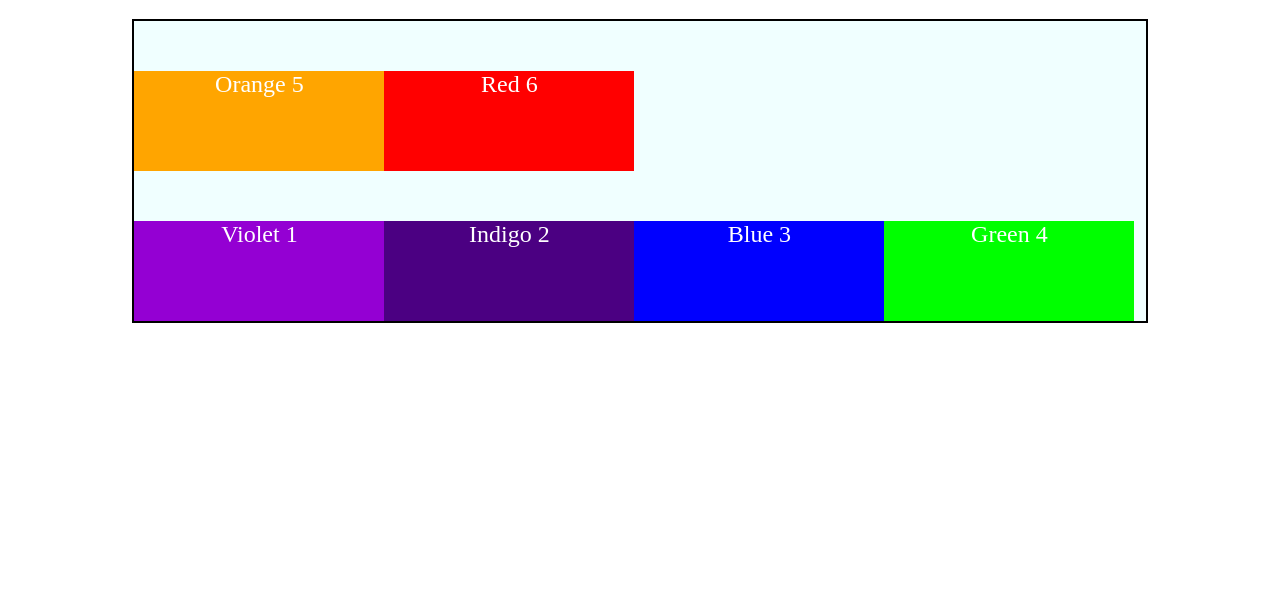
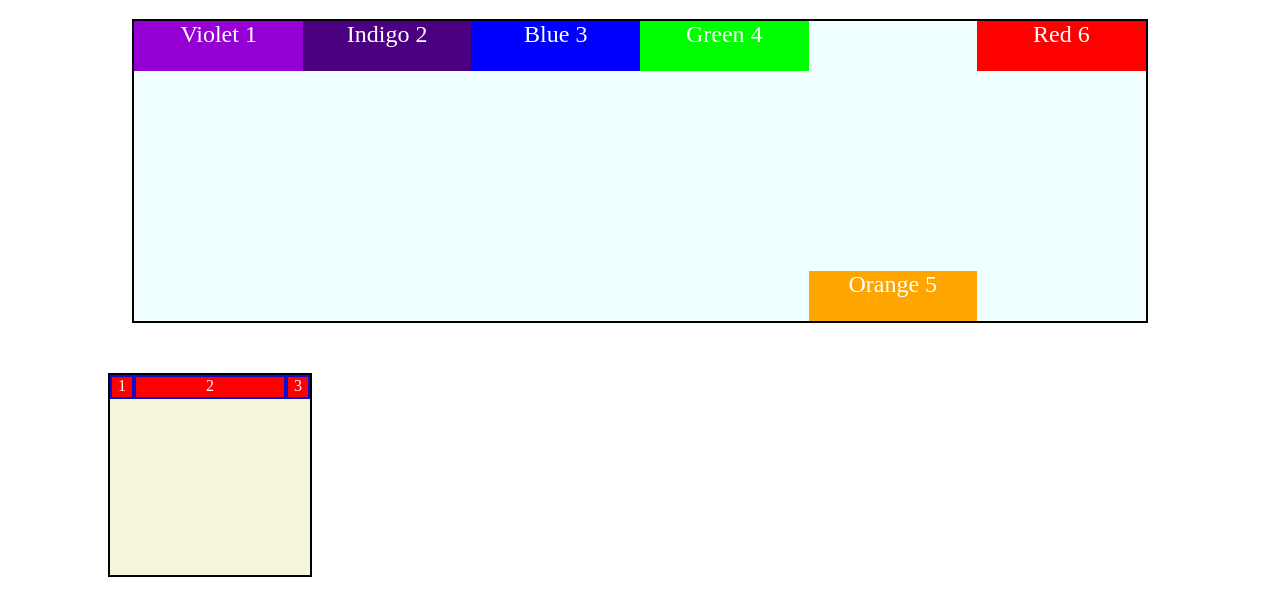
Before and after one commit to souptik7-coder/Learning-CSS, a plain HTML site: page CSS/FlexBox/index.html in a window 1280 px wide. Shown: the part 61-676 px from the top of the page. Drawn offline with Linux system fonts and the light colour scheme.

Commit message:
complete flexbox

```diff
--- a/CSS/FlexBox/index.html
+++ b/CSS/FlexBox/index.html
@@ -13,8 +13,15 @@
         <div style = "background-color : #4b0082">Indigo 2</div>
         <div style = "background-color : #0000ff">Blue 3</div>
         <div style = "background-color : #00ff00">Green 4</div>
-        <div style = "background-color : orange">Orange 5</div>
+        <div id ="orange" style = "background-color : orange">Orange 5</div>
         <div style = "background-color : red">Red 6</div>
+    </div>
+
+
+    <div class = "cont">
+        <div class = "box" id = "box1">1</div>
+        <div class = "box" id = "box2">2</div>
+        <div class = "box" id = "box3">3</div>
     </div>
 </body>
 </html>
--- a/CSS/FlexBox/style.css
+++ b/CSS/FlexBox/style.css
@@ -7,10 +7,6 @@
     display :flex;
     flex-direction : row;
     justify-content: flex-start;
-    flex-wrap: nowrap;    /* by default no wrap */
-    flex-wrap: wrap-reverse;
-
-
 
 }
 h1 {
@@ -19,9 +15,36 @@ h1 {
 }
 
 #container div {
-    height: 100px;
+    height: 50px;
     width : 250px;
     color: white;
     text-align: center;
     font-size: 1.5em;
 }
+
+#orange {
+    align-self: flex-end;
+}
+
+.cont {
+    height: 200px;
+    width : 200px;
+    border : 2px solid black;
+    background-color: beige;
+    margin-left : 100px;
+    margin-top : 50px;
+    display: flex;
+    flex-direction: row;
+    justify-content: center;
+}
+.box {
+    height : 20px;
+    width : 20px;
+    background-color: red;
+    border: 2px solid rgb(11, 14, 209);
+    text-align: center;
+    color:white;
+}
+#box2 {
+    flex-grow: 1;
+}
```
